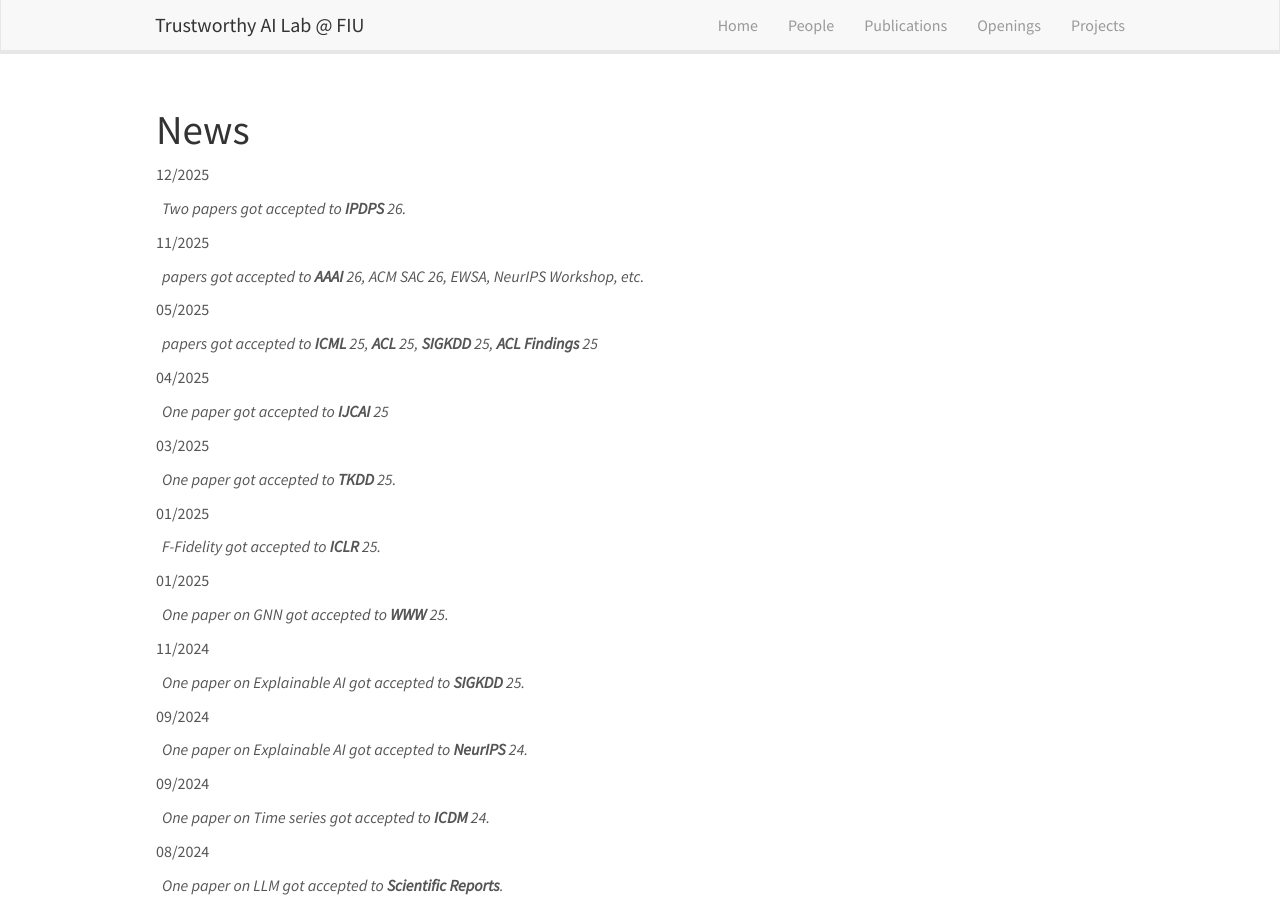
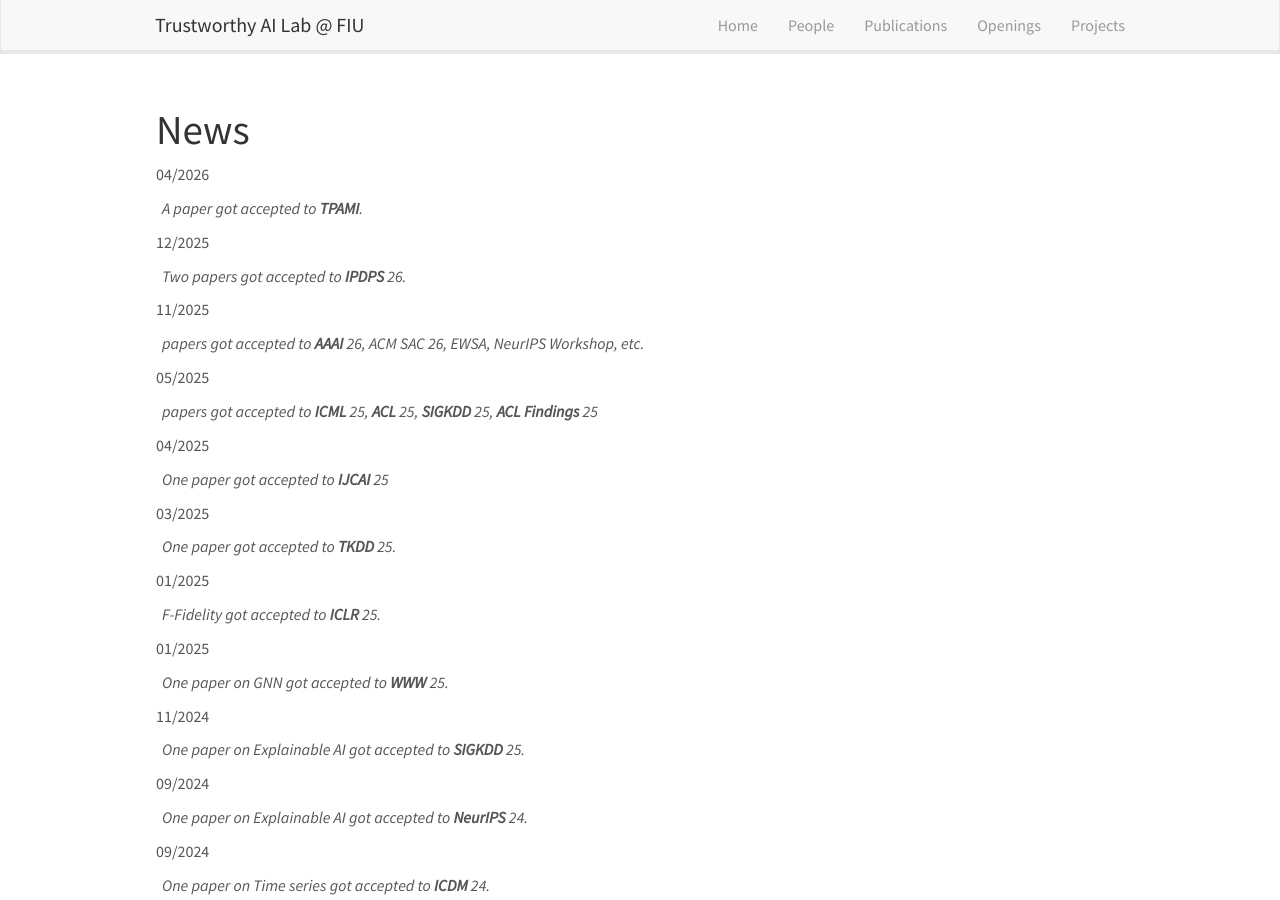
Before and after one commit to trustai4s-lab/trustai4s-lab.github.io, a Jekyll site: the page built from _pages/allnews.md, in a window 1280 px wide and 900 px high. Built offline with Jekyll 4.4.1, drawn with Linux system fonts in a browser that asks for light colours; nearby versions of some CDN libraries.

Commit message:
Update news.yml

```diff
--- a/_data/news.yml
+++ b/_data/news.yml
@@ -1,3 +1,6 @@
+- date: 04/2026
+  headline: A paper got accepted to **TPAMI**.
+
 - date: 12/2025
   headline: Two papers got accepted to **IPDPS** 26.
 
```
